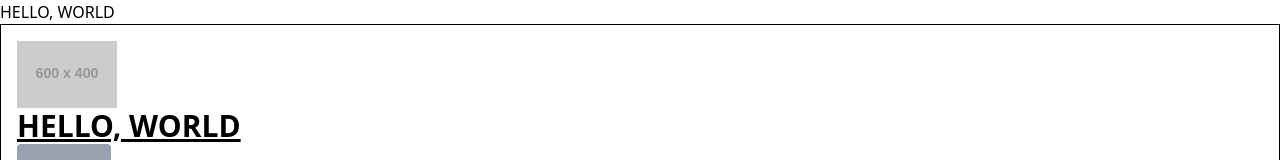
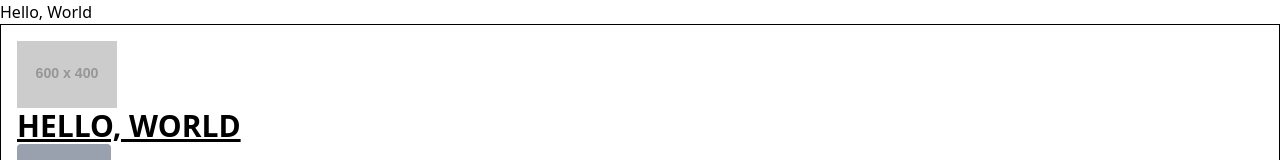
Before and after one commit to abbas-roholamin/journey, an Angular app in the folder angular/: page / in a window 1280 px wide. Shown: the top 160 px of the page. Built offline with nearby package versions, Linux system fonts and the light colour scheme.

Commit message:
feat(Angular): Working with pipe

```diff
--- a/angular/src/app/app.component.html
+++ b/angular/src/app/app.component.html
@@ -1,4 +1,4 @@
-<h1>{{getName()}}</h1>
+<h1>{{getName()| titlecase}}</h1>
 <app-post [url]="image_url()" [title]="getName()" (callDad)="sayChild($event)">
   <p>Content projection</p>
 </app-post>
--- a/angular/src/app/app.component.ts
+++ b/angular/src/app/app.component.ts
@@ -1,15 +1,16 @@
 import { Component, signal } from '@angular/core';
 import { RouterOutlet } from '@angular/router';
 import { PostComponent } from './post/post.component';
+import { TitleCasePipe } from '@angular/common';
 
 @Component({
   selector: 'app-root',
-  imports: [PostComponent],
+  imports: [PostComponent, TitleCasePipe],
   templateUrl: './app.component.html',
   styleUrl: './app.component.css',
 })
 export class AppComponent {
-  title = signal('Hello, world');
+  title = signal('hello, world');
   image_url = signal('https://placehold.co/600x400');
 
   getName() {
```
